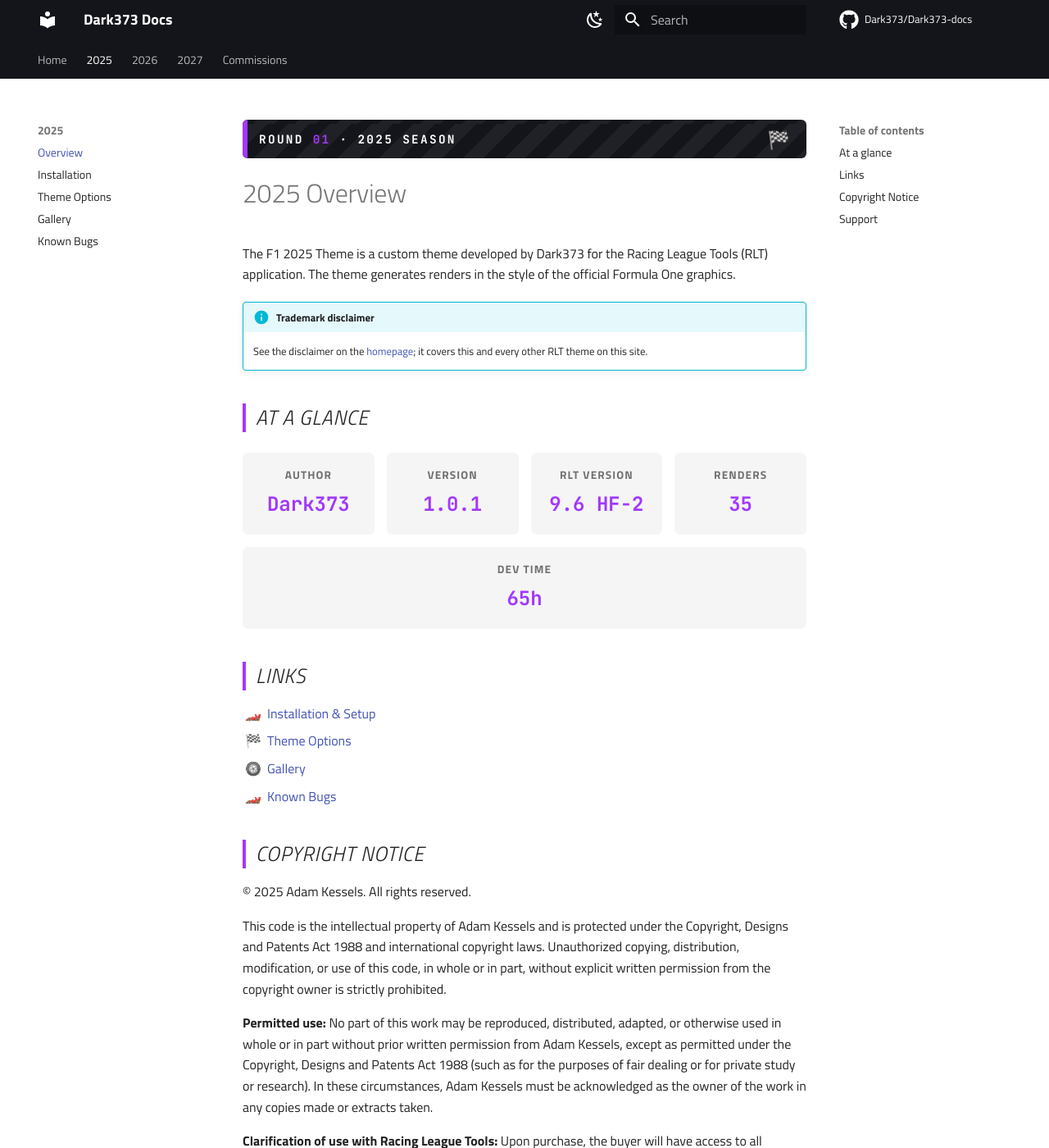
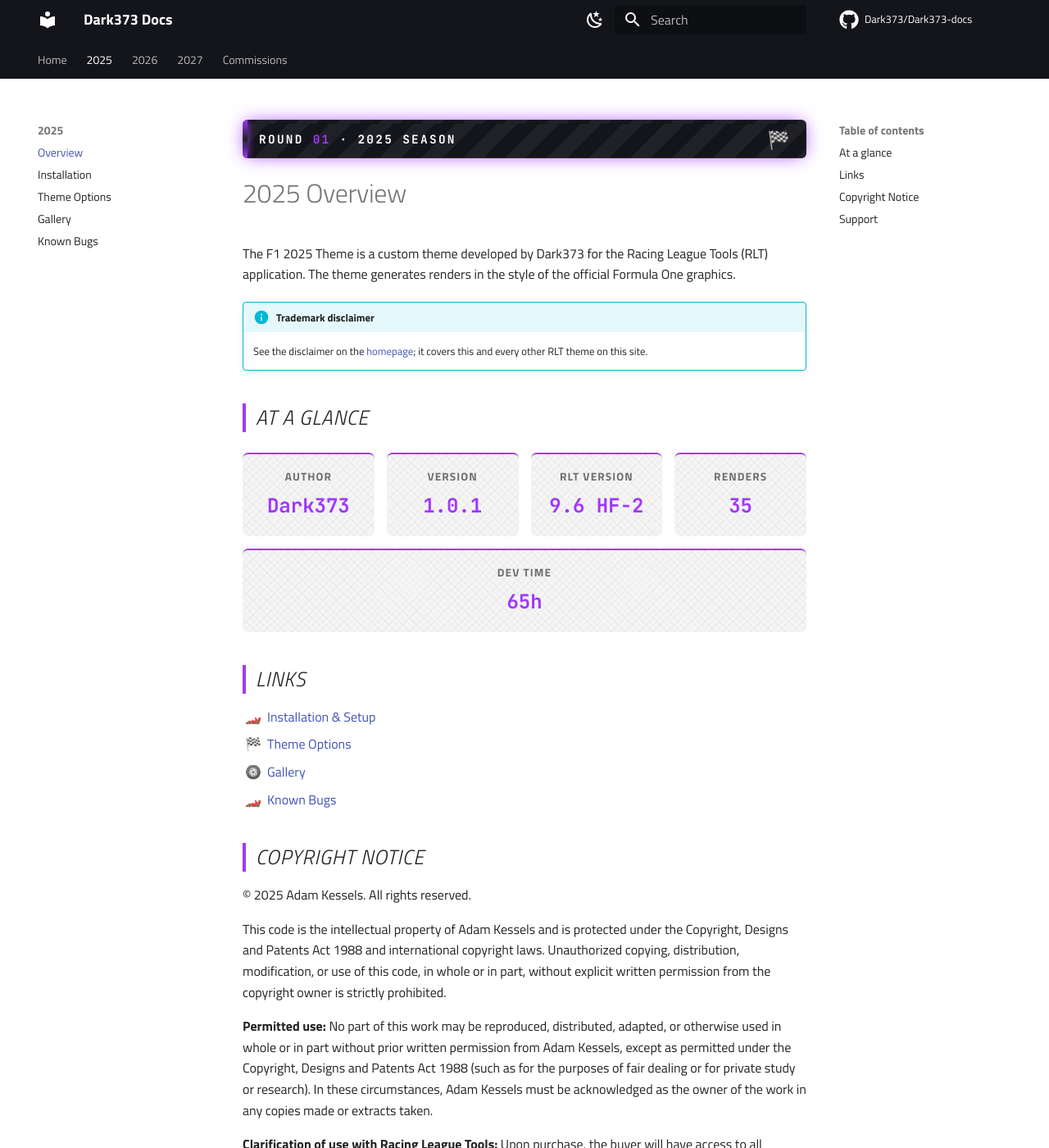
Before and after one commit to Dark373/Dark373-docs, an MkDocs documentation site: the page built from docs/f1-2025-theme/index.md, in a window 1280 px wide and 1400 px high. Shown: the whole window at 82% size. Built offline with MkDocs 1.6.1 and Material for MkDocs 9.7.7, drawn with Linux system fonts in a browser that asks for light colours; comment, search, counter and statistics services are not loaded.

Commit message:
Add yellow for 2027 and a visual polish pass: glow, gradients, texture, count-up
- 2027 is now goldenrod/yellow, alongside red/purple/blue/green. Used a deep goldenrod (#b8860b) rather than a pure lemon yellow, since --f1-accent also doubles as text colour in a few spots and bright yellow on white is a classic legibility trap.
- Hero banners now glow in their section's accent colour (soft box-shadow) instead of sitting flat, and the left accent bar is a gradient sweep instead of one flat colour.
- Button hover adds an accent-coloured glow on top of the existing lift/shadow.
- Stat cards ('At a glance') get a faint carbon-fibre crosshatch texture, an accent top border, and a hover lift with a matching glow.
- Numeric stat values (Renders, Dev Time) count up from 0 on page load instead of just appearing; values that aren't cleanly numeric (Dark373, 1.0.1) are left alone rather than animating something that isn't really a count.

Verified against the real rendered site: 2027's accent bar and glow confirmed using the correct goldenrod, count-up confirmed landing on the exact original text for every stat value including the tricky non-integer ones, button and stat-card hover states confirmed changing via computed style, and a full regression pass (accent colours, track/confetti, leaderboard, checker-divider cars, word-hover) confirmed nothing else broke.

Co-Authored-By: Claude Sonnet 5 <noreply@anthropic.com>

```diff
--- a/docs/javascripts/racing.js
+++ b/docs/javascripts/racing.js
@@ -9,6 +9,8 @@
  *  4. Three tiny cars race across every checkered divider, trailing dust.
  *  5. A local leaderboard on the homepage sidebar: save your session's
  *     top speed and career laps under a username, stored on this device.
+ *  6. Numeric stat values count up from 0 on page load instead of just
+ *     appearing.
  *
  * Runs via document$, Material's observable that fires after every page
  * load *and* every instant-navigation swap, so everything keeps working
@@ -42,6 +44,7 @@
     initWordHover();
     initCheckerRace();
     initLeaderboard();
+    initCountUp();
     initRacingCursor();
   });
 
@@ -94,9 +97,11 @@
     var purple = /\/f1-2025-theme\//.test(location.pathname);
     var blue = !purple && /\/project-1\//.test(location.pathname);
     var green = !purple && !blue && /\/commissions\//.test(location.pathname);
+    var yellow = !purple && !blue && !green && /\/2027\//.test(location.pathname);
     html.classList.toggle("f1-section-purple", purple);
     html.classList.toggle("f1-section-blue", blue);
     html.classList.toggle("f1-section-green", green);
+    html.classList.toggle("f1-section-yellow", yellow);
   }
 
   /* ------------------------------------------------------------------
@@ -115,7 +120,7 @@
     // Purely decorative, already-animated elements — wrapping their text
     // would just double up unused spans (pointer-events:none up the
     // chain means they can never actually be hovered anyway).
-    var SKIP_ANCESTOR_SELECTOR = ".f1-floating-hearts, .f1-mini-race";
+    var SKIP_ANCESTOR_SELECTOR = ".f1-floating-hearts, .f1-mini-race, .stat-strip";
 
     var walker = document.createTreeWalker(root, NodeFilter.SHOW_TEXT, {
       acceptNode: function (node) {
@@ -148,6 +153,46 @@
         }
       });
       node.parentNode.replaceChild(frag, node);
+    });
+  }
+
+  /* ------------------------------------------------------------------
+   * Numeric stat values (the "At a glance" strip) count up from 0
+   * instead of just appearing — only for values that actually start
+   * with digits ("35", "65h"); anything else ("Dark373", "1.0.1") is
+   * left alone rather than animating something that isn't really a
+   * count. Any non-digit suffix after the number ("h") is preserved and
+   * only appended once the count finishes.
+   * ------------------------------------------------------------------ */
+  function initCountUp() {
+    if (prefersReducedMotion()) return;
+
+    var values = document.querySelectorAll(".stat-strip .stat-value");
+    values.forEach(function (el) {
+      if (el.dataset.f1Counted) return;
+      el.dataset.f1Counted = "1";
+
+      var match = /^(\d+)(.*)$/.exec(el.textContent);
+      if (!match) return;
+      var target = parseInt(match[1], 10);
+      var suffix = match[2];
+      if (!target) return;
+
+      var duration = 700;
+      var start = null;
+
+      function frame(ts) {
+        if (start === null) start = ts;
+        var progress = Math.min((ts - start) / duration, 1);
+        var eased = 1 - Math.pow(1 - progress, 3);
+        el.textContent = Math.round(eased * target) + suffix;
+        if (progress < 1) {
+          requestAnimationFrame(frame);
+        } else {
+          el.textContent = target + suffix; // land exactly on the real value
+        }
+      }
+      requestAnimationFrame(frame);
     });
   }
 
--- a/docs/stylesheets/extra.css
+++ b/docs/stylesheets/extra.css
@@ -20,6 +20,12 @@ html.f1-section-blue {
 }
 html.f1-section-green {
   --f1-accent: #22c55e;
+}
+html.f1-section-yellow {
+  /* A deep goldenrod rather than a pure lemon yellow — this token also
+     doubles as text colour in a few spots (stat values, lap text), and
+     bright yellow on a white background is a classic legibility trap. */
+  --f1-accent: #b8860b;
 }
 
 /* Bullet points, but racing-themed: cars, a checkered flag, a wheel,
@@ -234,7 +240,7 @@ html.f1-cursor-active * {
 
 .md-typeset .md-button:hover {
   transform: translateY(-2px);
-  box-shadow: 0 8px 18px rgba(0, 0, 0, 0.22);
+  box-shadow: 0 8px 18px rgba(0, 0, 0, 0.22), 0 0 16px -2px var(--f1-accent);
 }
 
 @media (prefers-reduced-motion: reduce) {
@@ -475,6 +481,10 @@ html.f1-cursor-active * {
   background-size: 200% 200%;
   animation: f1-hero-drift 6s linear infinite;
   overflow: hidden;
+  /* Under-the-stadium-lights glow in the section's own accent, plus a
+     hairline rim so the banner reads as lit from within rather than
+     just a flat block of colour. */
+  box-shadow: 0 0 22px -4px var(--f1-accent), inset 0 0 0 1px rgba(255, 255, 255, 0.06);
 }
 
 @keyframes f1-hero-drift {
@@ -497,7 +507,8 @@ html.f1-cursor-active * {
   position: absolute;
   inset: 0 auto 0 0;
   width: 6px;
-  background: var(--f1-accent);
+  background: linear-gradient(180deg, var(--f1-accent), transparent, var(--f1-accent));
+  box-shadow: 0 0 10px var(--f1-accent);
 }
 
 .f1-hero-kicker {
@@ -566,11 +577,47 @@ h2.f1-heading {
 }
 
 .stat-strip .stat {
+  position: relative;
   flex: 1 1 130px;
   text-align: center;
   padding: 0.85rem 1rem;
   border-radius: 0.35rem;
   background: var(--md-code-bg-color);
+  border-top: 2px solid var(--f1-accent);
+  overflow: hidden;
+  transition: transform 0.15s ease, box-shadow 0.15s ease;
+}
+
+/* A faint carbon-fibre weave (two crossed diagonal hatches) instead of a
+   flat panel — the kind of texture on an actual car's trim, not just a
+   generic card background. */
+.stat-strip .stat::before {
+  content: "";
+  position: absolute;
+  inset: 0;
+  opacity: 0.5;
+  background-image: repeating-linear-gradient(
+      45deg,
+      var(--md-default-fg-color--lightest, rgba(0, 0, 0, 0.05)) 0 1px,
+      transparent 1px 6px
+    ),
+    repeating-linear-gradient(
+      -45deg,
+      var(--md-default-fg-color--lightest, rgba(0, 0, 0, 0.05)) 0 1px,
+      transparent 1px 6px
+    );
+  pointer-events: none;
+}
+
+.stat-strip .stat:hover {
+  transform: translateY(-2px);
+  box-shadow: 0 6px 14px -4px var(--f1-accent);
+}
+
+@media (prefers-reduced-motion: reduce) {
+  .stat-strip .stat {
+    transition: none;
+  }
 }
 
 .stat-strip .stat-label {
```
